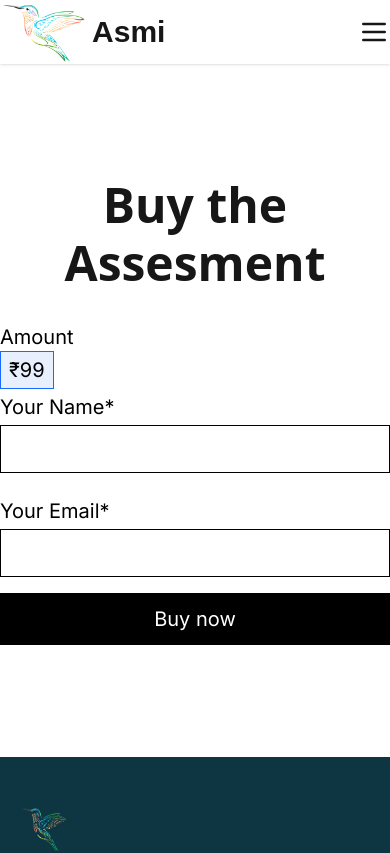
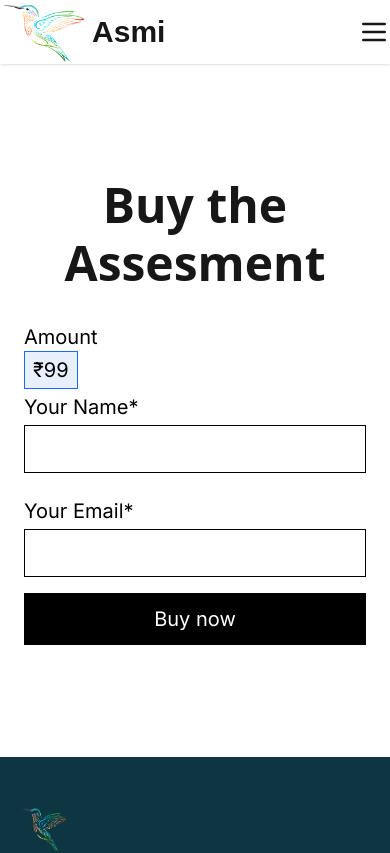
Before and after one commit to teerthrajverma01/Asmi-Frontend, a React (Vite) app: page /registeruser/1 in a window 390 px wide. Shown: the top 853 px of the page. Built offline with nearby package versions, Linux system fonts and the light colour scheme; no server answers.

Commit message:
edit phone view

```diff
--- a/src/pages/RegisterUserForm.jsx
+++ b/src/pages/RegisterUserForm.jsx
@@ -107,7 +107,7 @@ const RegisterUserForm = () => {
   return (
     <>
       <div className="flex justify-center">
-        <div className=" md:min-w-[35rem] py-28">
+        <div className=" md:min-w-[35rem] py-28 px-6">
           <section className="text-xl">
             <div className=" w-full max-w-[35rem]">
               <div className="text-5xl font-semibold leading-[1.2] font-sans text-neutral-900 text-center">
```
